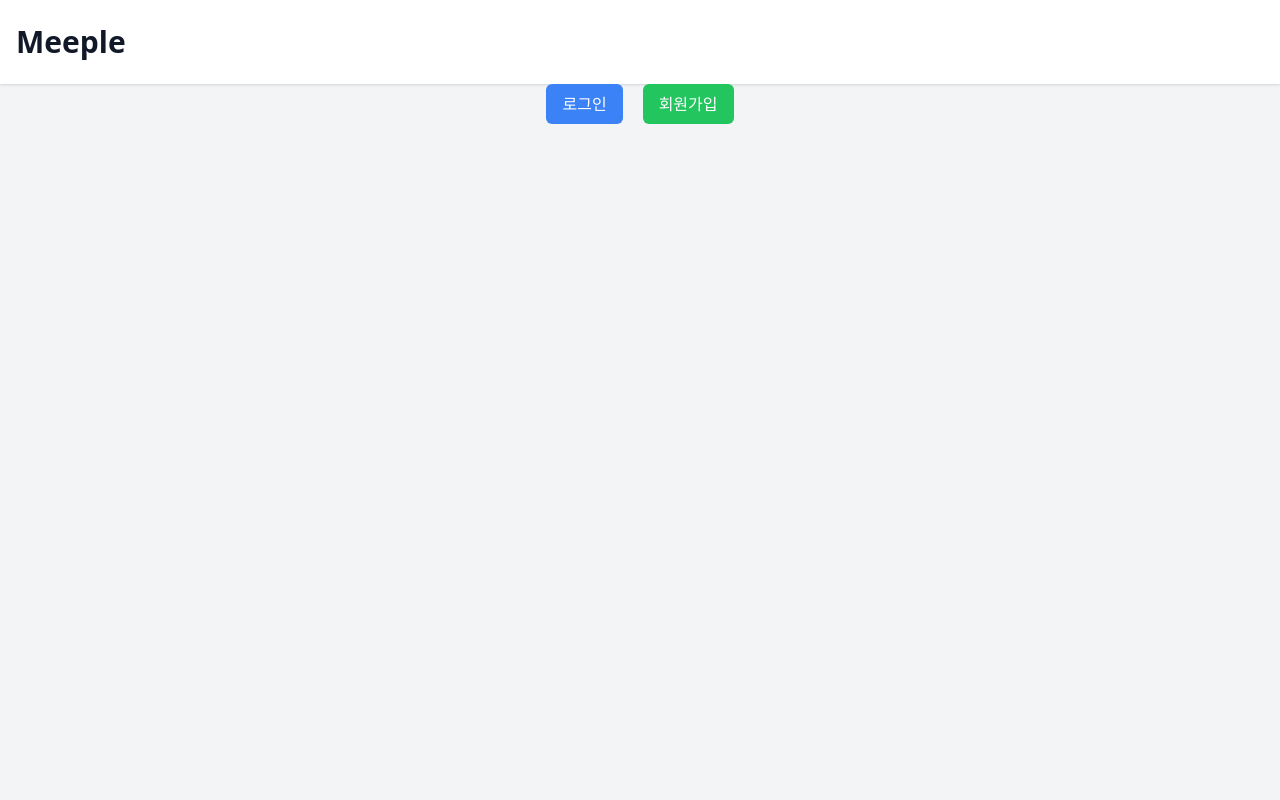
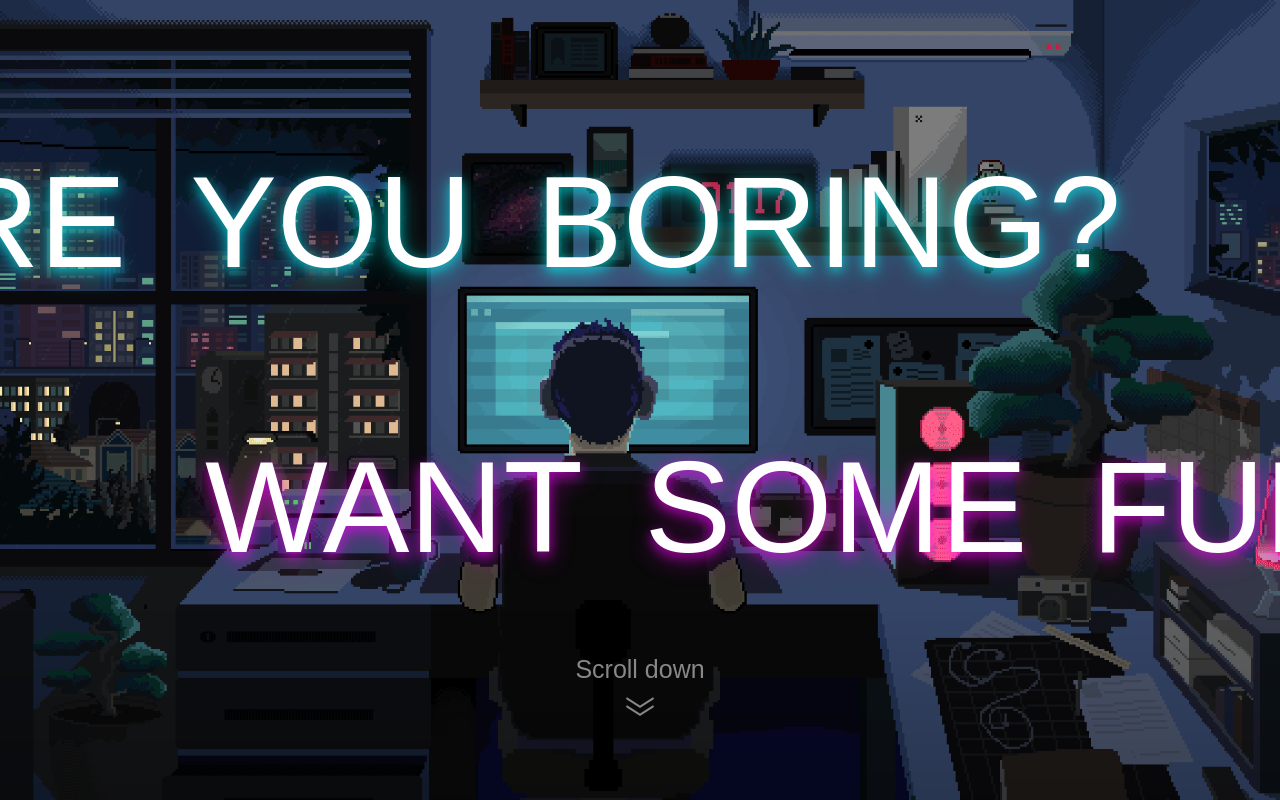
Before and after one commit to KIM9909/GamePlanet, a React (Vite) app in the folder meeple_front/: page / in a window 1280 px wide. Built offline with nearby package versions, Linux system fonts and the light colour scheme.

Commit message:
:lipstick: Design: Main위쪽 화면 UI 작업

```diff
--- a/meeple_front/src/App.jsx
+++ b/meeple_front/src/App.jsx
@@ -5,12 +5,12 @@ import BoardPage from './pages/board/BoardPage'
 import BurumabulPage from './pages/game/BurumabulPage'
 import GameInfoPage from './pages/gameInfo/GameInfoPage'
 import HomePage from './pages/home/HomePage'
-import MainPage from './pages/main/MainPage'
 import ProfilePage from './pages/profile/ProfilePage'
 import ProposalPage from './pages/proposal/ProposalPage'
 import TournamentPage from './pages/tournament/TournamentPage'
 import {Store} from './sources/api/store/Store'
 import { Provider } from 'react-redux'
+import MainPage from './pages/main/MainPage'
 
 function App() {
   return (
--- a/meeple_front/src/pages/main/MainPage.jsx
+++ b/meeple_front/src/pages/main/MainPage.jsx
@@ -1,58 +1,69 @@
-import { useDispatch, useSelector } from "react-redux"
-import React from "react"
-import { setModalOpen, logout } from "../../sources/api/store/slices/UserSlice"
+import React, { useState, useEffect, useRef } from "react"
 import LoginModal from "../../components/user/LoginModal"
-import { useState } from "react"
 import RegisterModal from "../../components/user/RegisterModal"
+import { MainPageUp } from "./MainPageUp"
+import { MainPageDown } from "./MainPageDown"
 
 const MainPage = () => {
-  const dispatch = useDispatch()
-  // 회원가입 모달의 표시 상태 관리
+  // 현재 보여지는 섹션 상태 (첫 번째/두 번째)
+  const [isFirstSection, setIsFirstSection] = useState(true)
+  // 스크롤 애니메이션 진행 중 여부
+  const [isScrolling, setIsScrolling] = useState(false)
+  // 스크롤 다운 인디케이터 표시 여부
+  const [showScrollDown, setShowScrollDown] = useState(false)
+  // 회원가입 모달 표시 여부 상태
   const [isRegisterModalOpen, setIsRegisterModalOpen] = useState(false)
+  // 스크롤 다운 타이머 참조
+  const scrollDownTimeoutRef = useRef(null);
 
-  // Redux store에서 token 상태를 가져옴 (로그인 상태 확인용)
-  const { token } = useSelector((state) => state.user)
+  // 스크롤 이벤트 처리
+  useEffect(() => {
+    const handleWheel = (e) => {
+      // 스크롤 애니메이션 중복 방지
+      if (isScrolling) return;
 
-  // 로그아웃 처리 핸들러
-  // 리덕스의 logout 액션을 디스패치하여 토큰 제거거
-  const handleLogout = () => {
-    dispatch(logout())
+      setIsScrolling(true);
+      // 스크롤 방향에 따라 섹션 전환
+      if (e.deltaY > 0 && isFirstSection) {
+        setIsFirstSection(false);
+      } else if (e.deltaY < 0 && !isFirstSection) {
+        setIsFirstSection(true);
       }
 
+      // 스크롤 잠금 해제 타이머
+      setTimeout(() => {
+        setIsScrolling(false);
+      }, 1000);
+    }
+
+    window.addEventListener('wheel', handleWheel);
+    return () => {
+      window.removeEventListener('wheel', handleWheel);
+      if (scrollDownTimeoutRef.current) {
+        clearTimeout(scrollDownTimeoutRef.current);
+      }
+    };
+  }, [isFirstSection, isScrolling]);
+
+  // 마지막 텍스트 타이핑 완료 후 스크롤 다운 표시
+  const handleLastTextComplete = () => {
+    scrollDownTimeoutRef.current = setTimeout(() => {
+      setShowScrollDown(true);
+    }, 500);
+  };
+
   return (
-    <div className="min-h-screen bg-gray-100">
-      <header className="bg-white shadow">
-        <div className="max-w-7xl mx-auto px-4 py-6 flex justify-between items-center">
-          <h1 className="text-3xl font-bold text-gray-900">Meeple</h1>
-        </div>
-      </header>
+    <div className="h-screen overflow-hidden">
+      <MainPageUp
+        isFirstSection={isFirstSection}
+        showScrollDown={showScrollDown}
+        onLastTextComplete={handleLastTextComplete}
+      />
 
-      <div className="flex justify-center">
-        {!token ? (
-          // 로그인하지 않은 경우
-          <>
-            <button
-              onClick={() => dispatch(setModalOpen(true))}
-              className="px-4 py-2 bg-blue-500 text-white rounded-md hover:bg-blue-600"
-            >
-              로그인
-            </button>
-            <button
-              onClick={() => setIsRegisterModalOpen(true)}
-              className="ml-5 px-4 py-2 bg-green-500 text-white rounded-md hover:bg-green-600"
-            >
-              회원가입
-            </button>
-          </>
-        ) : (
-          // 로그인된 경우
-          <button
-            onClick={handleLogout}
-            className="px-4 py-2 bg-red-500 text-white rounded-md hover:bg-red-600"
-          >
-            로그아웃
-          </button>
-        )}
+      <MainPageDown
+        isFirstSection={isFirstSection}
+        onRegisterClick={() => setIsRegisterModalOpen(true)}
+      />
 
       <LoginModal />
       <RegisterModal
@@ -60,8 +71,7 @@ const MainPage = () => {
         onClose={() => setIsRegisterModalOpen(false)}
       />
     </div>
-    </div>
-  )
-}
+  );
+};
 
-export default MainPage
+export default MainPage;
--- /dev/null
+++ b/meeple_front/src/pages/main/MainPageDown.jsx
@@ -0,0 +1,61 @@
+import React from "react"
+import { useDispatch, useSelector } from "react-redux"
+import { setModalOpen, logout } from "../../sources/api/store/slices/UserSlice"
+import mainBackground from '../../assets/images/mainBackground.gif'
+
+export const MainPageDown = ({ isFirstSection, onRegisterClick }) => {
+  const dispatch = useDispatch()
+  const { token } = useSelector((state) => state.user)
+
+  // 로그아웃 처리 함수
+  const handleLogout = () => {
+    dispatch(logout())
+  }
+
+  return (
+    <div
+      className={`fixed inset-0 w-full h-full transition-transform duration-1000 ease-in-out flex items-center justify-center`}
+      style={{
+        backgroundImage: `url(${mainBackground})`,
+        backgroundSize: 'cover',
+        backgroundPosition: 'center',
+        transform: `translateY(${isFirstSection ? '100%' : '0'})` // 섹션 전환 애니메이션
+      }}
+    >
+      {/* 버튼 영역 */}
+      <div className="flex justify-center gap-4">
+        {!token ? (
+          <>
+            <button
+              onClick={() => dispatch(setModalOpen(true))}
+              className="inline-block w-40 px-8 py-4 text-white text-xl font-semibold rounded-3xl
+              bg-[#FFE4CB] bg-opacity-45 border-2 border-white/30
+              hover:bg-opacity-60 hover:border-white/50
+              transition-all duration-300
+              shadow-lg hover:shadow-[#FFE4CB]/30"
+            >
+              LOGIN
+            </button>
+            <button
+              onClick={onRegisterClick}
+              className="inline-block w-40 px-8 py-4 text-white text-xl font-semibold rounded-3xl
+              bg-[#FFE4CB] bg-opacity-45 border-2 border-white/30
+              hover:bg-opacity-60 hover:border-white/50
+              transition-all duration-300
+              shadow-lg hover:shadow-[#FFE4CB]/30"
+            >
+              SIGNUP
+            </button>
+          </>
+        ) : (
+          <button
+            onClick={handleLogout}
+            className="text-white border rounded-lg"
+          >
+            LOGOUT
+          </button>
+        )}
+      </div>
+    </div>
+  );
+};
--- /dev/null
+++ b/meeple_front/src/pages/main/MainPageUp.jsx
@@ -0,0 +1,85 @@
+import React from "react"
+import { TypedText } from "./TypedText"
+import mainBackground from '../../assets/images/mainBackground.gif'
+
+export const MainPageUp = ({ isFirstSection, showScrollDown, onLastTextComplete }) => {
+  return (
+    <div
+      className={`fixed inset-0 w-full h-full transition-transform duration-1000 ease-in-out`}
+      style={{
+        backgroundImage: `url(${mainBackground})`,
+        backgroundSize: 'cover',
+        backgroundPosition: 'center',
+        transform: `translateY(${isFirstSection ? '0' : '-100%'})` // 섹션 전환 애니메이션
+      }}
+    >
+      <div className="h-full flex flex-col justify-between">
+        {/* 타이핑 효과 텍스트 영역 */}
+        <div className="flex-1 flex items-center justify-center">
+          <div className="flex flex-col items-center">
+            {/* 첫 번째 텍스트 라인 */}
+            <div
+              className="mt-[80px] text-white text-[130px] mr-[300px]"
+              style={{
+                textShadow: '0 4px 12px rgba(0, 255, 255, 0.6), 0 8px 24px rgba(0, 255, 255, 0.4)'
+              }}
+            >
+              <TypedText text="ARE " delay={0} />
+              <TypedText text="YOU " delay={0.8} className="ml-7" />
+              <TypedText text="BORING?" delay={1.6} className="ml-7" />
+            </div>
+            {/* 두 번째 텍스트 라인 */}
+            <div
+              className="mt-[90px] text-white text-[130px] ml-[300px]"
+              style={{
+                textShadow: '0 4px 12px rgba(255, 0, 255, 0.6), 0 8px 24px rgba(255, 0, 255, 0.4)'
+              }}
+            >
+              <TypedText text="WANT " delay={2.4} className="ml-14"/>
+              <TypedText text="SOME " delay={3.2} className="ml-7" />
+              <TypedText
+                text="FUN?"
+                delay={4.0}
+                className="ml-7"
+                onComplete={onLastTextComplete}
+              />
+            </div>
+          </div>
+        </div>
+
+        {/* 스크롤 다운 영역 */}
+        <div className="relative">
+          {/* 그라데이션 오버레이: 아래쪽으로 검은색 그라데이션 효과 */}
+          <div
+            className={`absolute bottom-0 left-0 w-full h-96 transition-opacity duration-500 ${
+              showScrollDown ? 'opacity-100' : 'opacity-0'
+            }`}
+            style={{
+              background: 'linear-gradient(to bottom, rgba(0,0,0,0) 0%, rgba(0,0,0,0.8) 100%)',
+              transform: 'translateY(50%)'
+            }}
+          />
+
+          {/* 스크롤 다운 텍스트와 애니메이션 화살표 */}
+          <div
+            className={`relative z-10 text-white text-center mb-16 transition-opacity duration-500 ${
+              showScrollDown ? 'opacity-100' : 'opacity-0'
+            }`}
+          >
+            {showScrollDown && (
+              <>
+                <div className="text-[25px] mb-4">Scroll down</div>
+                <div className="h-8">
+                  <div className="animate-bounce">
+                    <span className="text-3xl block">﹀</span>
+                    <span className="text-3xl block -mt-7">﹀</span>
+                  </div>
+                </div>
+              </>
+            )}
+          </div>
+        </div>
+      </div>
+    </div>
+  );
+};
--- /dev/null
+++ b/meeple_front/src/pages/main/TypedText.jsx
@@ -0,0 +1,63 @@
+import React, { useState, useEffect, useRef } from "react"
+
+export const TypedText = ({ text, delay = 0, className = "", style = {}, onComplete }) => {
+  // 현재 표시되는 텍스트를 관리하는 상태
+  const [displayText, setDisplayText] = useState("");
+  // 타이핑 진행 중 여부를 관리하는 상태
+  const [isTyping, setIsTyping] = useState(false);
+  // 타이핑이 완료되었는지 여부를 관리하는 상태
+  const [isCompleted, setIsCompleted] = useState(false);
+  // 완료 콜백이 이미 실행되었는지 추적하는 ref
+  const hasCompletedRef = useRef(false);
+
+  // 지정된 딜레이 후에 타이핑 시작
+  useEffect(() => {
+    const startTimeout = setTimeout(() => {
+      setIsTyping(true);
+    }, delay * 1000);
+
+    return () => clearTimeout(startTimeout);
+  }, [delay]);
+
+  // 타이핑 효과를 구현하는 부분
+  useEffect(() => {
+    if (!isTyping || isCompleted) return;
+
+    let currentIndex = 0;
+    const interval = setInterval(() => {
+      if (currentIndex <= text.length) {
+        setDisplayText(text.slice(0, currentIndex));
+
+        if (currentIndex === text.length && !hasCompletedRef.current) {
+          hasCompletedRef.current = true;
+          setIsCompleted(true);
+          onComplete?.();
+        }
+
+        currentIndex++;
+      } else {
+        clearInterval(interval);
+      }
+    }, 180); // 타이핑 속도 (150ms)
+
+    return () => clearInterval(interval);
+  }, [text, isTyping, onComplete, isCompleted]);
+
+  // 컴포넌트가 리렌더링되어도 완료된 상태 유지
+  useEffect(() => {
+    if (isCompleted) {
+      setDisplayText(text);
+    }
+  }, [isCompleted, text]);
+
+  return (
+    <span className={className} style={{
+      ...style,
+      // 타이핑 중일 때만 커서 표시
+      borderRight: isTyping && !isCompleted ? '2px solid white' : 'none',
+      whiteSpace: 'pre'
+    }}>
+      {displayText}
+    </span>
+  );
+};
--- a/meeple_front/tailwind.config.js
+++ b/meeple_front/tailwind.config.js
@@ -2,7 +2,11 @@
 export default {
   content: ["./index.html", "./src/**/*.{js,ts,jsx,tsx}"],
   theme: {
-    extend: {},
+    extend: {
+      fontFamily : {
+        sans: ['DungGeunMo', 'sans-serif'],
+      }
+    },
   },
   plugins: [],
 }
```
Also changed, not shown: meeple_front/src/assets/css/Test.css (deleted), meeple_front/src/assets/images/mainBackground.gif (added). Lines whose indentation alone changed are shown as unchanged.
